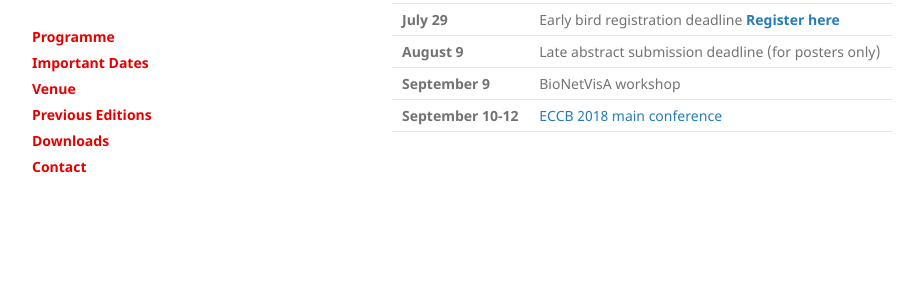
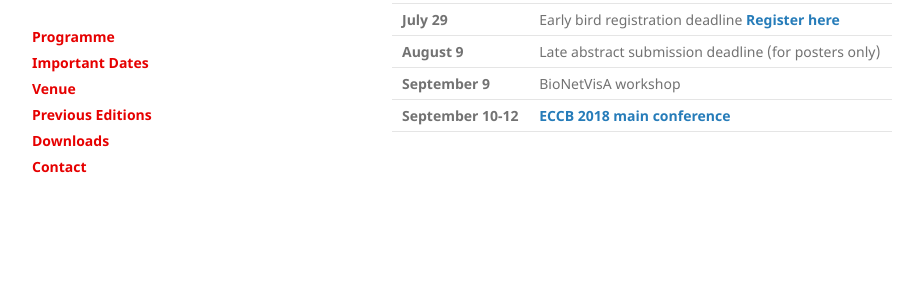
Before and after one commit to lcmonraz/Bionetvisa.github.io, a Jekyll site: the page built from pages/importantdates.md, in a window 1280 px wide. Shown: the part 220-520 px from the top of the page, without its empty margins (178-1101 px from the left). Built offline with Jekyll 4.4.1, drawn with Linux system fonts in a browser that asks for light colours.

Commit message:
Update importantdates.md

```diff
--- a/pages/importantdates.md
+++ b/pages/importantdates.md
@@ -24,5 +24,5 @@ permalink: /importantdates
 <tr><td><b>September 9</b></td>
   <td>BioNetVisA workshop</td></tr>
 <tr><td><b>September 10-12</b></td>
-  <td><a href= "http://eccb18.org/">ECCB 2018 main conference</a></td></tr>
+  <td><b><font color="#e60000"><a href= "http://eccb18.org/">ECCB 2018 main conference</a></font></b></td></tr>
 </table>
```
